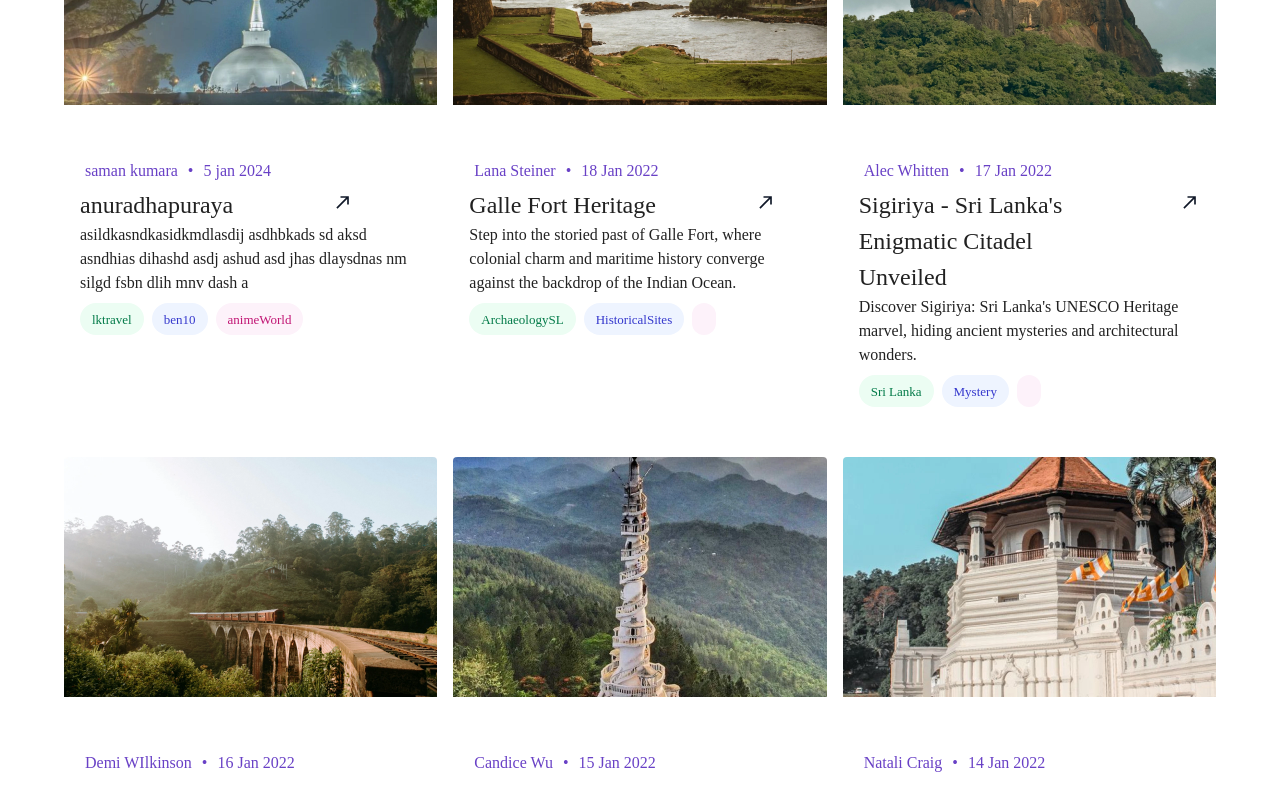
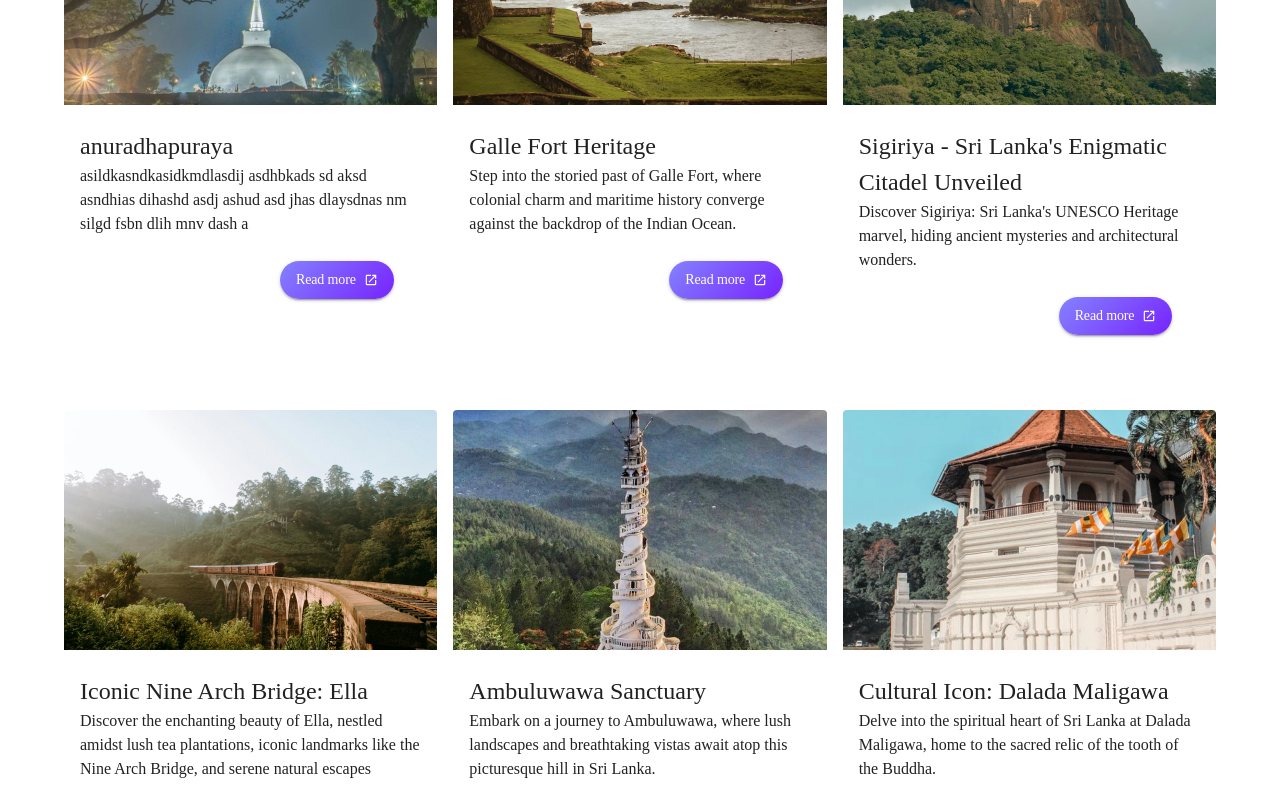
Before and after one commit to Software-Lifecycle-Consultants/slc-open-hms, a Next.js app: page /blog in a window 1280 px wide. Shown: the part 1020-1806 px from the top of the page. Built offline with nearby package versions, Linux system fonts and the light colour scheme.

Commit message:
Updated the blog cards align to the Figma Design

```diff
--- a/components/blogPage/blogcard.tsx
+++ b/components/blogPage/blogcard.tsx
@@ -6,12 +6,13 @@ import {
   Card,
   CardContent,
   Typography,
-  Grid,
   Stack,
-  Chip,
+  Link,
+  Button,
+
 } from "@mui/material";
 import { useRouter } from "next/navigation";
-import NorthEastIcon from '@mui/icons-material/NorthEast';
+import LaunchIcon from '@mui/icons-material/Launch';
 
 
 interface BlogCardProps {
@@ -71,63 +72,39 @@ const BlogCard: React.FC<BlogCardProps> = ({ image, author, date, title, descrip
         </Box>
         {/* card content */}
         <CardContent>
-          <Box sx={{ paddingTop: "10px", marginBottom: "-5%", display:"flex" }}>
-          <ul style={{
-            padding: "0px",
-            listStyle: "none",
-            display: "flex",
-            }} >
-              {/* user name and date list on the card */}
-                <li style={{color: "#6941C6",
-                margin: "5px",}}>
-                {author}
-                </li>
-                <li style={{color: "#6941C6",
-                margin: "5px",}}>
-                •
-                </li>
-                <li style={{color: "#6941C6",
-                margin: "5px",
-                }}>
-                {date}
-                </li>
-              </ul>
 
-            </Box>
             <Box sx={{ display: "flex",  }}>
-            <div>
               {/* title section of the card  */}
             <Typography sx={{fontSize:"24px",}}> {title} </Typography>
-            </div>
-            <div style={{marginLeft:"100px"}}>
-            <NorthEastIcon sx={{ color: "#101828" , fontSize:"20px", marginTop:"5px" }} />
-            </div>
             </Box>
             <Box>{description}</Box>
-            <Box sx={{ display: "flex" }}>
-              <Box sx={{display: "flex"}}>
-                {/* hashtag list */}
-                <Grid item mt={1}>
-              <Stack spacing={1} alignItems="center">
-                <Stack direction="row" spacing={1}>
-                  {/* Tags */}
-                  <Chip
-                    sx={{ color: "#027A48", bgcolor: "#ECFDF3" }}
-                    label={tag}/>
 
-                  <Chip
-                    sx={{ color: "#3538CD", bgcolor: "#EEF4FF" }}
-                    label={tag1}
-                  />
-                  <Chip
-                    sx={{ color: "#C11574", bgcolor: "#FDF2FA" }}
-                    label={tag2}
-                  />
-                </Stack>
-              </Stack>
-            </Grid>
-                </Box>
-              </Box>
+    <Box sx={{
+      marginLeft:"200px",
+      justifyContent: "flex-end"}}>
+    <Link href={"/"} target="_blank">
+      <Button
+            sx={{fontSize: {md:"14px", xs:"10px"},}}
+            variant="contained"
+              style={{
+                background: "var(--l-2, linear-gradient(135deg, #8482FF 0%, #7723FE 100%))",
+                borderRadius: "45px",
+                color: "#FFF",
+                lineHeight: "180%",
+                fontStyle: "normal",
+                letterSpacing: "-0.14px",
+                fontWeight: "500",
+                marginBottom:"25px",
+                marginTop:"25px",
+                textTransform: "none",
+              }}
+          >
+            Read more
+            <LaunchIcon sx={{ color: "#FFFFFF" ,  fontSize: {md:"14px", xs:"10px"}, marginLeft:"8px"}} />
+          </Button>
+          </Link>
+          </Box>
+
         </CardContent>
       </Card>
     </>
```
